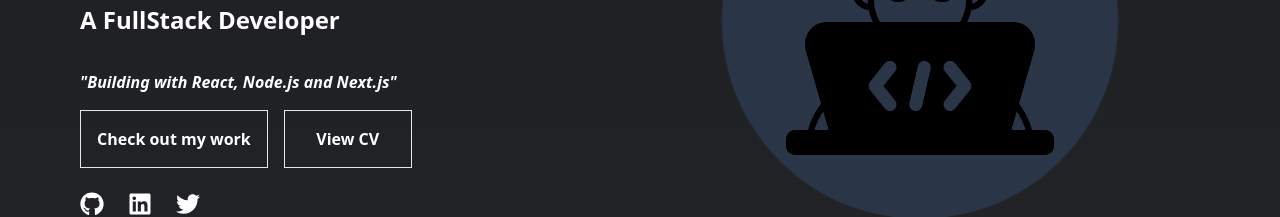
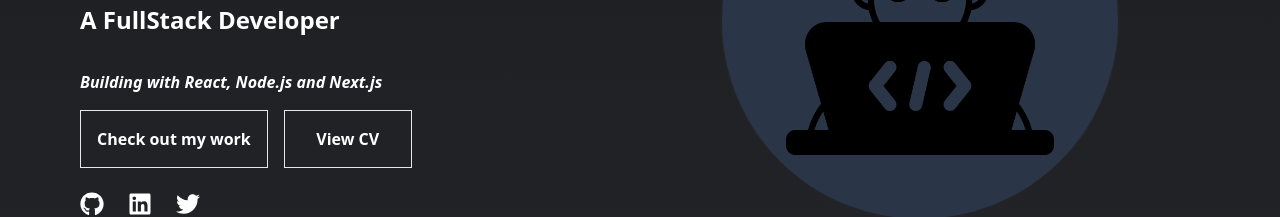
Before and after one commit to NifemiSoneye/my-portfolio, a React (Vite) app: page / in a window 1280 px wide. Shown: the part 451-668 px from the top of the page. Built offline with nearby package versions, Linux system fonts and the light colour scheme.

Commit message:
Edited quote text

```diff
--- a/src/components/Home.tsx
+++ b/src/components/Home.tsx
@@ -45,7 +45,7 @@ const Home = () => {
         <p className="text-[24px] pt-[2rem]">A FullStack Developer</p>
         <div className="col-span-2 order-3 flex-col items-center mt-[1rem] lg:items-start lg:mt-[2rem] hidden lg:flex">
           <p className="italic mt-[1rem] lg:mt-0">
-            "Building with React, Node.js and Next.js"
+            Building with React, Node.js and Next.js
           </p>
           <div className="flex gap-4">
             <button className="bg-transparent border mt-[1rem] p-[1rem] hover:bg-green-400">
```
